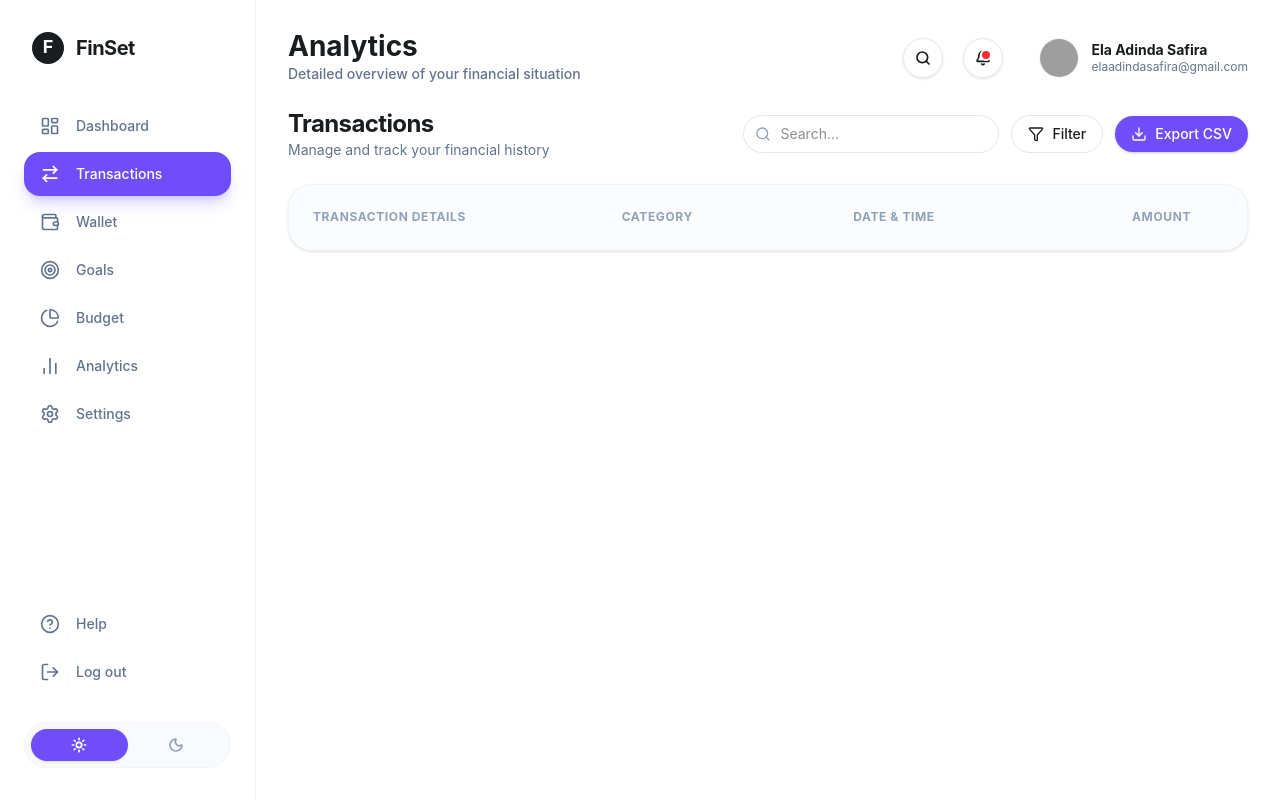
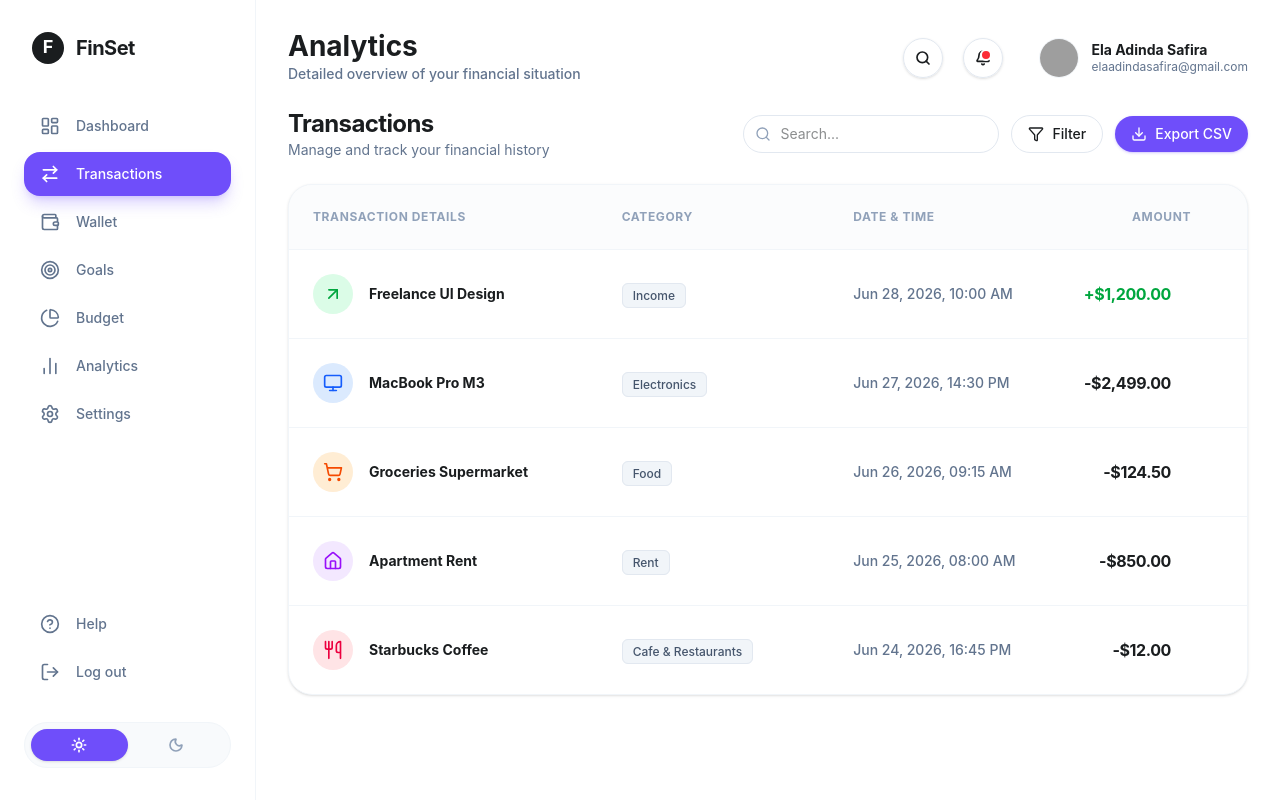
Before and after one commit to achraflyy48/FINSET-APP, a Vue app: page /transactions in a window 1280 px wide. Built offline with nearby package versions, Linux system fonts and the light colour scheme; grey boxes are pictures that could not be loaded.

Commit message:
feat: add transaction listing to TransactionsView component

```diff
--- a/src/views/TransactionsView.vue
+++ b/src/views/TransactionsView.vue
@@ -108,6 +108,59 @@ const transactions = [
         <div class="col-span-3">Date & Time</div>
         <div class="col-span-2 text-right pr-8">Amount</div>
       </div>
+
+      <div class="divide-y divide-slate-100">
+        <div
+          v-for="tx in transactions"
+          :key="tx.id"
+          class="p-4 md:p-6 hover:bg-slate-50 transition-colors grid grid-cols-2 md:grid-cols-12 gap-4 items-center cursor-pointer group"
+        >
+          <div class="col-span-1 md:col-span-4 flex items-center gap-4">
+            <div
+              :class="[
+                'w-10 h-10 rounded-full flex items-center justify-center shrink-0',
+                tx.colorClass,
+              ]"
+            >
+              <component :is="tx.icon" class="w-5 h-5 stroke-[2px]" />
+            </div>
+            <div>
+              <p class="text-sm font-bold text-[#1A1D1F]">{{ tx.title }}</p>
+              <div class="md:hidden flex items-center gap-2 mt-1">
+                <span class="text-[11px] font-medium text-slate-500">{{
+                  tx.date.split(',')[0]
+                }}</span>
+              </div>
+            </div>
+          </div>
+
+          <div class="hidden md:block md:col-span-3">
+            <span
+              class="px-2.5 py-1 rounded-md text-xs font-medium bg-slate-100 text-slate-600 border border-slate-200"
+            >
+              {{ tx.category }}
+            </span>
+          </div>
+
+          <div class="hidden md:block md:col-span-3 text-sm font-medium text-slate-500">
+            {{ tx.date }}
+          </div>
+
+          <div class="col-span-1 md:col-span-2 flex items-center justify-end md:pr-4 gap-4">
+            <span
+              class="text-sm md:text-base font-bold tracking-tight"
+              :class="tx.type === 'income' ? 'text-green-600' : 'text-[#1A1D1F]'"
+            >
+              {{ tx.type === 'income' ? '+' : '-' }}${{ tx.amount }}
+            </span>
+            <button
+              class="hidden md:block text-slate-300 hover:text-[#1A1D1F] opacity-0 group-hover:opacity-100 transition-opacity"
+            >
+              <MoreVertical class="w-5 h-5" />
+            </button>
+          </div>
+        </div>
+      </div>
     </div>
   </div>
 </template>
```
